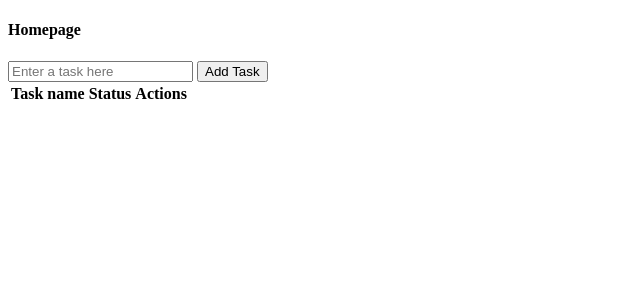
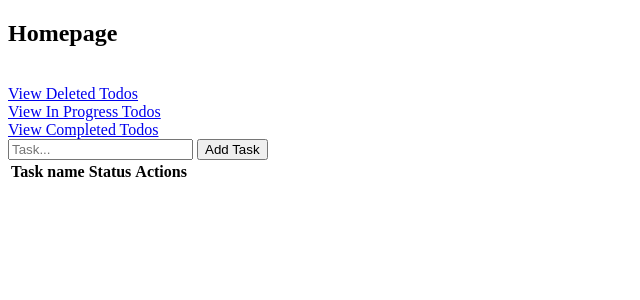
Before and after one commit to kvljvtbr/itstep-project, a Django app: page / in a window 1280 px wide. Shown: the top 300 px of the page, without its empty margins (0-640 px from the left). Run offline with Django 4.2, Linux system fonts and the light colour scheme; a user stored in the database is signed in; data that the repository does not hold is empty.

Commit message:
progress

```diff
--- a/finalProject/application/templates/home.html
+++ b/finalProject/application/templates/home.html
@@ -6,13 +6,17 @@
   <title>Home</title>
 </head>
 <body>
-    <h4>Homepage</h4>
+    <h2>Homepage</h2><br>
+    <div>
+        <a href="{% url 'deleted_tasks' %}">View Deleted Todos</a><br>
+        <a href="{% url 'in_progress_tasks' %}">View In Progress Todos</a><br>
+        <a href="{% url 'completed_tasks' %}">View Completed Todos</a><br>
+    </div>
     <form method="POST">
         {% csrf_token %}
-        <input type="text" placeholder="Enter a task here" name="task"/>
+        <input type="text" placeholder="Task..." name="task"/>
         <button type="submit">Add Task</button>
     </form>
-{#    <a href="{% url 'logout' %}"><button>Logout</button></a>#}
     <table>
         <thead>
             <tr>
--- a/finalProject/application/templates/register.html
+++ b/finalProject/application/templates/register.html
@@ -29,7 +29,7 @@
 
     {% if messages %}
       {% for message in messages %}
-        <p style="color: red">{{message}}</p>
+        <p style="color: green">{{message}}</p>
       {% endfor %}
     {% endif %}
 </body>
--- a/finalProject/application/urls.py
+++ b/finalProject/application/urls.py
@@ -6,5 +6,9 @@ urlpatterns = [
     path('register/', views.register, name='register'),
     path('login/', views.loginpage, name='login'),
     path('delete/<str:task_name>/', views.delete_task, name='delete'),
-    path('update/<str:task_name>/', views.update_task, name='update')
+    path('update/<str:task_name>/', views.update_task, name='update'),
+    path('print-users-todos/', views.print_users_tasks, name='print_users_todos'),
+    path('deleted-tasks/', views.deleted_tasks, name='deleted_tasks'),
+    path('in-progress-tasks/', views.in_progress_tasks, name='in_progress_tasks'),
+    path('completed-tasks/', views.completed_tasks, name='completed_tasks'),
 ]
--- a/finalProject/application/views.py
+++ b/finalProject/application/views.py
@@ -32,7 +32,7 @@ def register(request):
         password = request.POST.get('password')
 
         if len(password) < 5:
-            messages.error(request, 'Password is too short. It must be at least 5 characters long.')
+            messages.error(request, 'Password is too short. The password must be at least 5 characters long.')
             return redirect('register')
 
         users_by_username = User.objects.filter(username=username)
@@ -80,3 +80,33 @@ def update_task(request, task_name):
     todo.status = True
     todo.save()
     return redirect('home')
+
+
+def print_users_tasks(request):
+    if request.method == 'POST':
+        users_with_todos = []
+        users = User.objects.prefetch_related('todo_set').all()
+
+        for user in users:
+            todos = user.todo_set.all()
+            users_with_todos.append({'user': user, 'todos': todos})
+
+        context = {
+            'users_with_todos': users_with_todos
+        }
+
+        return render(request, 'users_todos.html', context)
+
+    return render(request, 'users_todos.html')
+
+
+def deleted_tasks(request):
+    pass
+
+
+def in_progress_tasks(request):
+    pass
+
+
+def completed_tasks(request):
+    pass
```
Also changed, not shown: finalProject/application/templates/users_todos.html (added, +48 -0 lines), finalProject/db.sqlite3.
